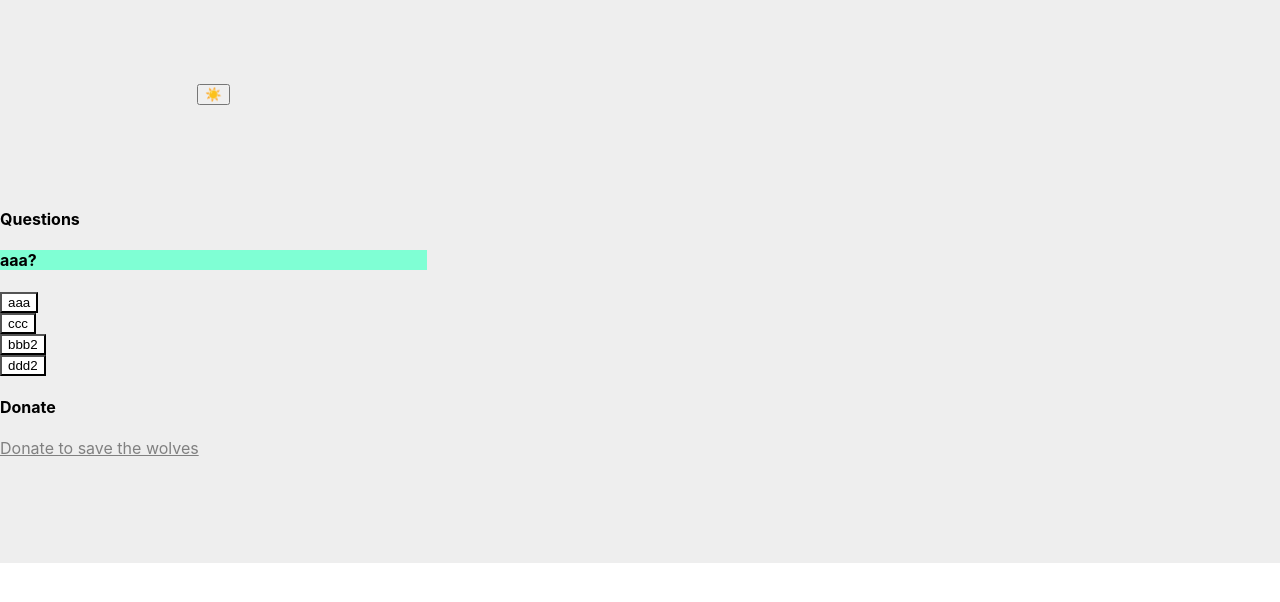
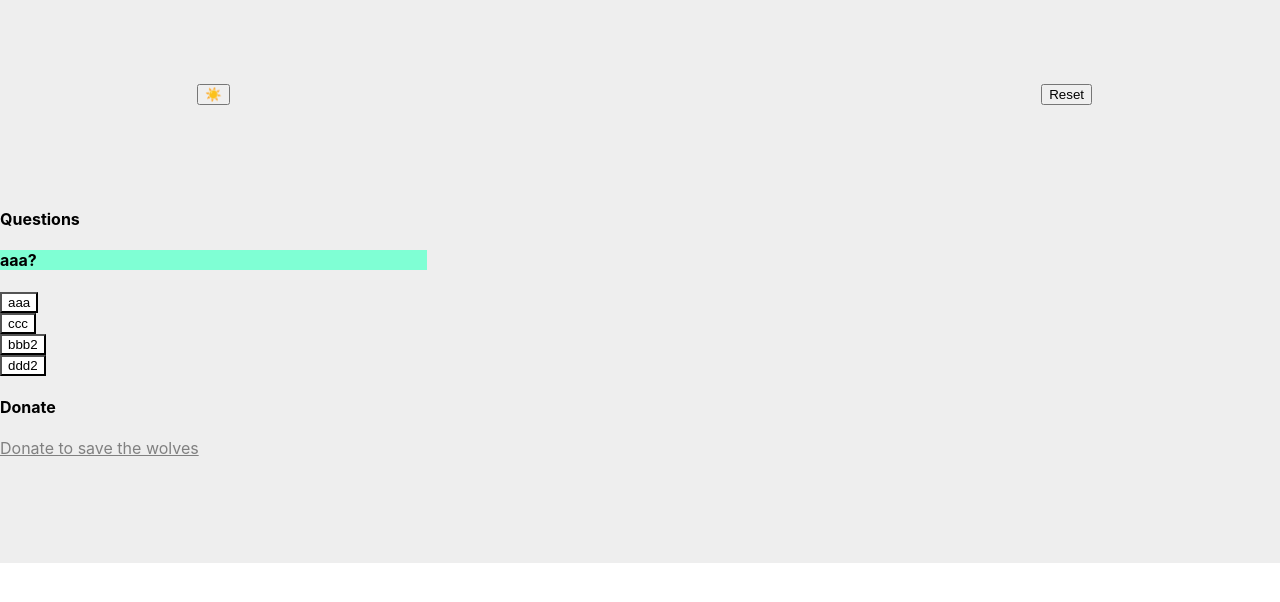
Before and after one commit to MartinChavez/which-wolf-are-you, a React (Create React App) app: page / in a window 1280 px wide. Shown: the top 602 px of the page. Built offline with nearby package versions, Linux system fonts and the light colour scheme.

Commit message:
Add Reset button

```diff
--- /dev/null
+++ b/src/Reset.tsx
@@ -0,0 +1,15 @@
+import React from "react";
+
+type ResetProps = {
+  resetButtonClick: () => void;
+};
+
+function Reset(props: ResetProps) {
+  return (
+    <div className="reset">
+      <button onClick={props.resetButtonClick}>Reset</button>
+    </div>
+  );
+}
+
+export default Reset;
--- a/src/SunMoon.tsx
+++ b/src/SunMoon.tsx
@@ -3,7 +3,6 @@ import { themes, ThemeInfo } from "./ThemeContext";
 
 type SunMoonProps = {
   setTheme: Dispatch<SetStateAction<ThemeInfo>>;
-  resetButtonClick: () => void;
 };
 
 function SunMoon(props: SunMoonProps) {
@@ -37,8 +36,6 @@ function SunMoon(props: SunMoonProps) {
           </span>
         </button>
       )}
-
-      {/* <button onClick={props.resetButtonClick}>Reset</button> */}
     </div>
   );
 }
--- a/src/WolfApp.css
+++ b/src/WolfApp.css
@@ -3,13 +3,19 @@
   grid-template-columns: 1fr 1fr 1fr;
   grid-template-rows: 1fr 1fr 1fr;
   grid-template-areas:
-    "sun-moon . header"
+    "sun-moon . reset"
     "question tally wolf-result"
     "footer footer footer";
 }
 
 .sun-moon {
   grid-area: sun-moon;
+  align-self: center;
+  justify-self: center;
+}
+
+.reset {
+  grid-area: reset;
   align-self: center;
   justify-self: center;
 }
--- a/src/WolfApp.tsx
+++ b/src/WolfApp.tsx
@@ -5,6 +5,7 @@ import Tally from "./Tally";
 import WolfResult from "./WolfResult";
 import Donate from "./Donate";
 import SunMoon from "./SunMoon";
+import Reset from "./Reset";
 import { ThemeContext, themes } from "./ThemeContext";
 import {
   getSessionQuestionsAnswers,
@@ -92,10 +93,8 @@ function WolfApp() {
   return (
     <ThemeContext.Provider value={theme}>
       <div className="wolf-app" style={{ background: theme.background }}>
-        <SunMoon
-          setTheme={setTheme}
-          resetButtonClick={resetButtonClick}
-        ></SunMoon>
+        <SunMoon setTheme={setTheme}></SunMoon>
+        <Reset resetButtonClick={resetButtonClick}></Reset>
         <QuestionBlocks
           questionsAnswers={sessionQuestionsAnswers}
           userAnswers={userAnswers}
```
